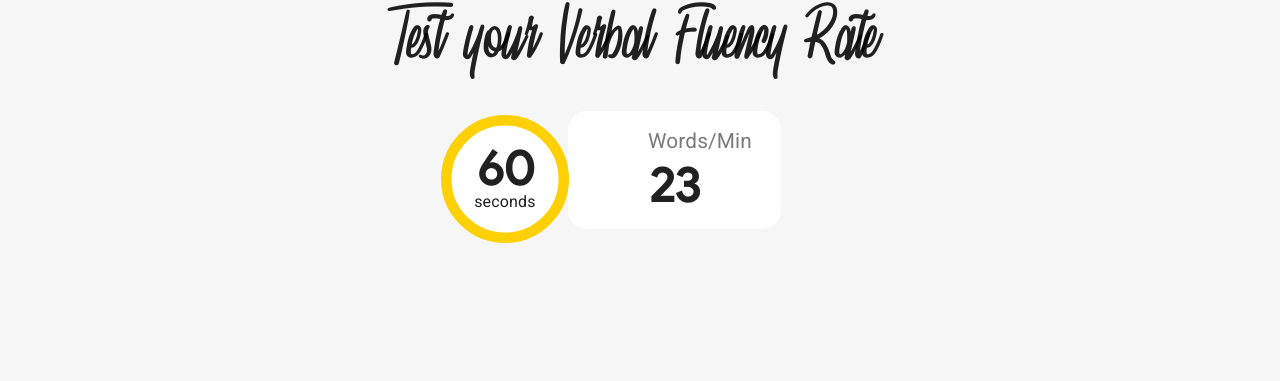
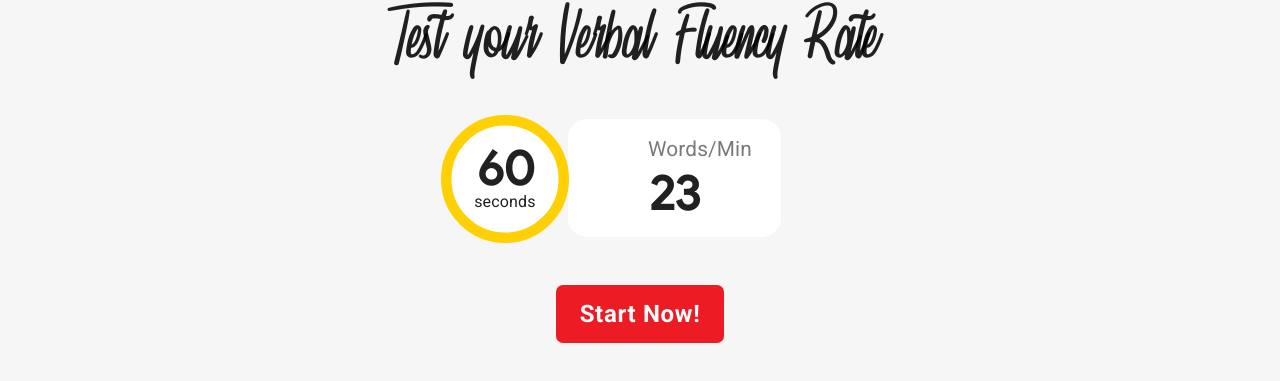
Before and after one commit to shaznan/speech-therapy-app, a Next.js app: page /performtest in a window 1280 px wide. Shown: the part 201-582 px from the top of the page. Built offline with nearby package versions, Linux system fonts and the light colour scheme.

Commit message:
add start now button on PT page

```diff
--- a/pages/performtest/index.js
+++ b/pages/performtest/index.js
@@ -7,6 +7,7 @@ import Typography from "@material-ui/core/Typography";
 import Heading from "../../components/Layout/Typography/Heading";
 import CircularProgress from "@material-ui/core/CircularProgress";
 import Box from "@material-ui/core/Box";
+import DynamicButton from "../../components/Layout/Button/Button";
 
 const performtestStyles = makeStyles({
   title: {
@@ -19,30 +20,19 @@ const performtestStyles = makeStyles({
     justifyContent: "center",
     marginTop: "6rem",
     marginLeft: "-9rem",
-    // backgroundColor: "transparent",
-    // backgroundColor: "red",
-
-    // backgroundColor: "white",
-    // position: "relative",
   },
   time: {
     color: "#FFD105",
     width: "8rem !important",
     backgroundColor: "transparent",
     zIndex: 1,
-
-    // backgroundColor: "red",
-    // overlayStyle: { backgroundColor: "red" },
-    // borderRadius: "20px",
-    // backgroundSize: "cover",
-    // borderRadius: "20 !important",
   },
   currentprogress: {
     display: "flex",
     justifyContent: "center",
   },
   wordcount: {
-    marginTop: "3rem",
+    marginTop: "3.5rem",
     textAlign: "center",
     backgroundColor: "white",
     padding: "1rem 5rem",
@@ -64,26 +54,16 @@ const performtestStyles = makeStyles({
     backgroundColor: "white",
     padding: "1.5rem 2rem 2.5rem 2rem",
     borderRadius: 80,
-
-    // zIndex: +2,
   },
   countdownlabel: {
-    // marginRight: "12rem !important",
     marginLeft: "1.8rem",
     marginTop: "-3rem",
-    // top: "5rem",
-    // zIndex: +2,
   },
-  // countdownbg: {
-  //   backgroundColor: "white",
-  //   height: "8rem",
-  //   width: "8rem",
-  //   // zIndex: -1,
-  //   position: "absolute",
-  //   top: "0rem",
-
-  //   // bottom: "1rem",
-  // },
+  startnowcontainer: {
+    display: "flex",
+    justifyContent: "center",
+    marginTop: "3rem",
+  },
 });
 
 //FIXME:
@@ -128,7 +108,6 @@ function index() {
                     >
                       seconds
                     </Typography>
-                    {/* <div className={classes.countdownbg}></div> */}
                   </Box>
                 </Box>
               </Grid>
@@ -142,6 +121,11 @@ function index() {
               </Grid>
             </Grid>
           </Grid>
+          <Grid item lg={12}>
+            <div className={classes.startnowcontainer}>
+              <DynamicButton type="primary" text="Start Now!" />
+            </div>
+          </Grid>
         </Grid>
       </div>
     </Fragment>
```
